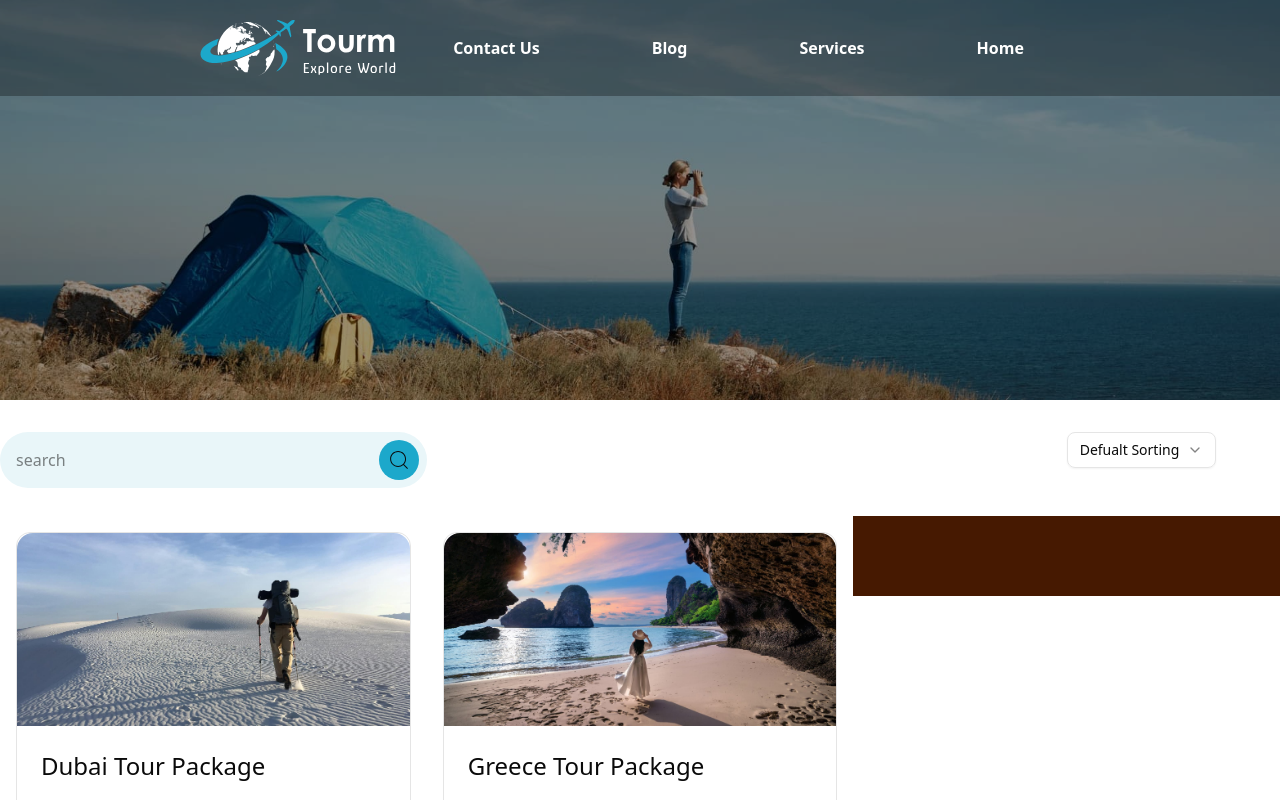
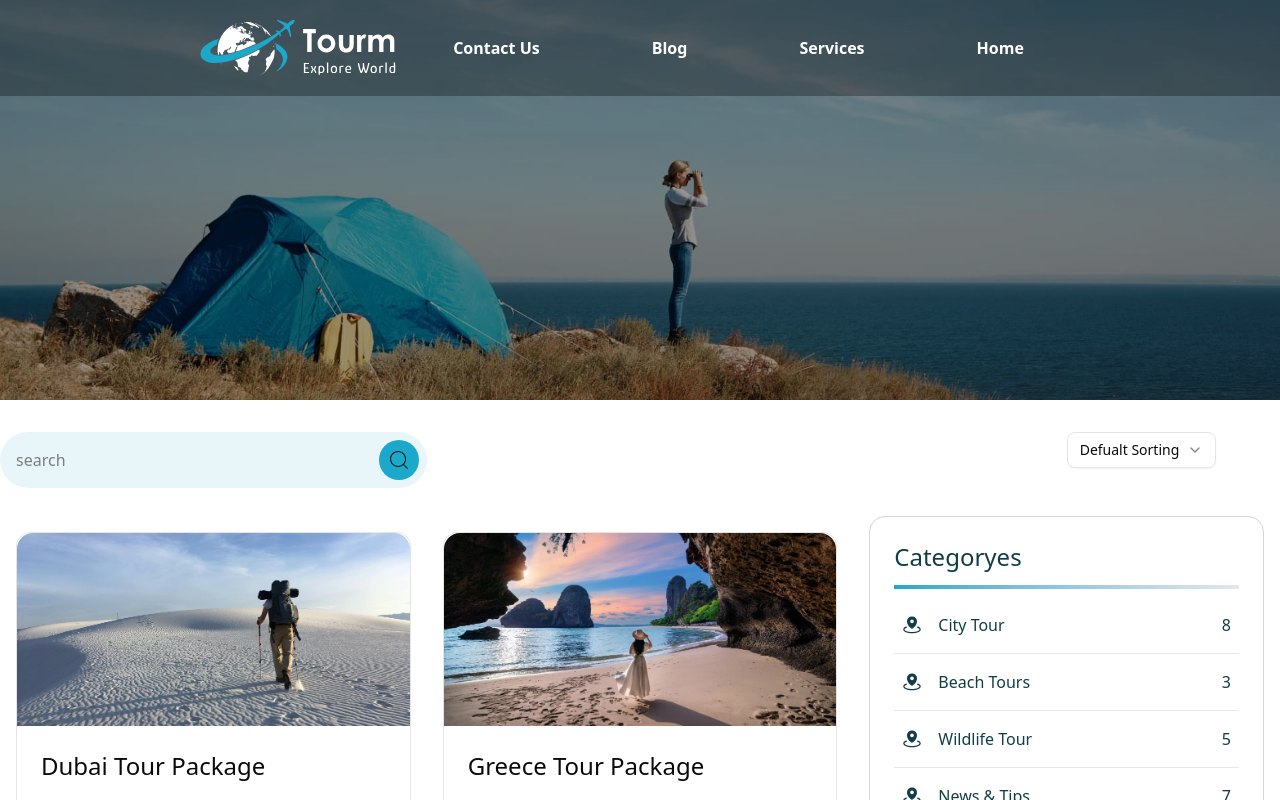
Before and after one commit to javadboroji/booking, a Next.js app: page /filter in a window 1280 px wide. Shown: the top 800 px of the page. Built offline with nearby package versions, Linux system fonts and the light colour scheme.

Commit message:
[fetch] :add Category Wiget Ui

```diff
--- /dev/null
+++ b/app/Data/category.ts
@@ -0,0 +1,35 @@
+import { count } from "node:console";
+import { link } from "node:fs";
+
+export const category =[
+    {
+        id:"cat-1" ,
+        count:8 ,
+        url:'',
+        title:"City Tour"
+    },
+    {
+        id:"cat-2" ,
+        count:3 ,
+        url:'',
+        title:"Beach Tours"
+    },
+    {
+        id:"cat-3" ,
+        count:5 ,
+        url:'',
+        title:"Wildlife Tour"
+    },
+    {
+        id:"cat-4" ,
+        count:7 ,
+        url:'',
+        title:"News & Tips "
+    },
+    {
+        id:"cat-5" ,
+        count:4,
+        url:'',
+        title:"Mountain Tour"
+    },
+]
--- a/app/filter/page.tsx
+++ b/app/filter/page.tsx
@@ -4,6 +4,7 @@ import WithFilterClientWrapper from "./hook/WrapFilter";
 import SearchResult from "./components/SearchResult/SearchResult";
 import SearchInFilter from "./components/SearchInFilter/SearchInFilter";
 import Sort from "./components/SortFilter/Sort";
+import Category from "@/components/custom/Wigets/Category";
 
 function page({ params }: { params: { slug: string } }) {
   return (
@@ -21,7 +22,9 @@ function page({ params }: { params: { slug: string } }) {
             {" "}
             <SearchResult />{" "}
           </div>
-          <div className="basis-4/12 bg-amber-950 h-[10dvh] "></div>
+          <div className="basis-4/12  h-[10dvh] px-4">
+            <Category/>
+          </div>
         </div>
       </div>
     </>
--- /dev/null
+++ b/components/custom/Wigets/Category.tsx
@@ -0,0 +1,31 @@
+import React from "react";
+import LayoutWigets from "./LayoutWigets";
+import { category } from "@/app/Data/category";
+import Link from "next/link";
+import { PiMapPinAreaFill } from "react-icons/pi";
+
+function Category() {
+  return (
+    <LayoutWigets title="Categoryes">
+      <div className="flex flex-col">
+        {category?.map((item) => {
+          return (
+            <Link
+              href={item.url}
+              key={item.id}
+              className="flex  items-center justify-between p-2 py-4 font-medium text-[#113D48]
+              border-b-[1px] border-gray-200 hover:text-[#1CA8CB] last:border-0"
+            >
+              <span className="flex items-center">
+                <PiMapPinAreaFill size={20} className="mr-4" /> {item.title}{" "}
+              </span>
+              <span> {item.count}</span>
+            </Link>
+          );
+        })}
+      </div>
+    </LayoutWigets>
+  );
+}
+
+export default Category;
--- /dev/null
+++ b/components/custom/Wigets/LayoutWigets.tsx
@@ -0,0 +1,19 @@
+import React from 'react'
+interface ILayoutWigetsProps{
+    children :React.ReactNode,
+    title:string
+}
+const LayoutWigets:React.FC<ILayoutWigetsProps> =({children ,title})=> {
+  return (
+    <div className='p-6 rounded-2xl border-[1px] border-gray-300'>
+        <p className='text-2xl pb-4 relative
+        text-[#113D48] font-medium mb-2  '> {title}
+            <span className="absolute left-0 bottom-0 w-full h-1 bg-gradient-to-r to-gray-200 from-[#1CA8CB]" />
+        </p>
+
+        {children}
+    </div>
+  )
+}
+
+export default LayoutWigets
```
